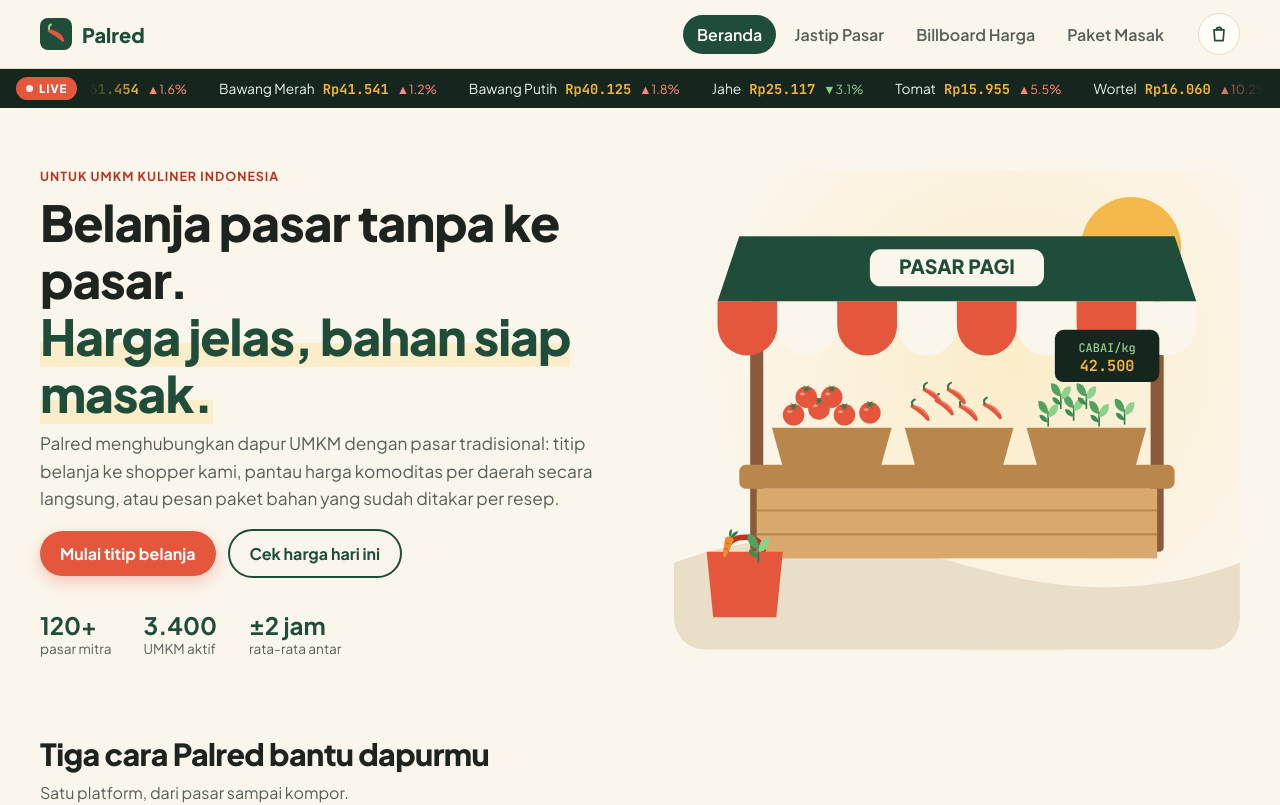
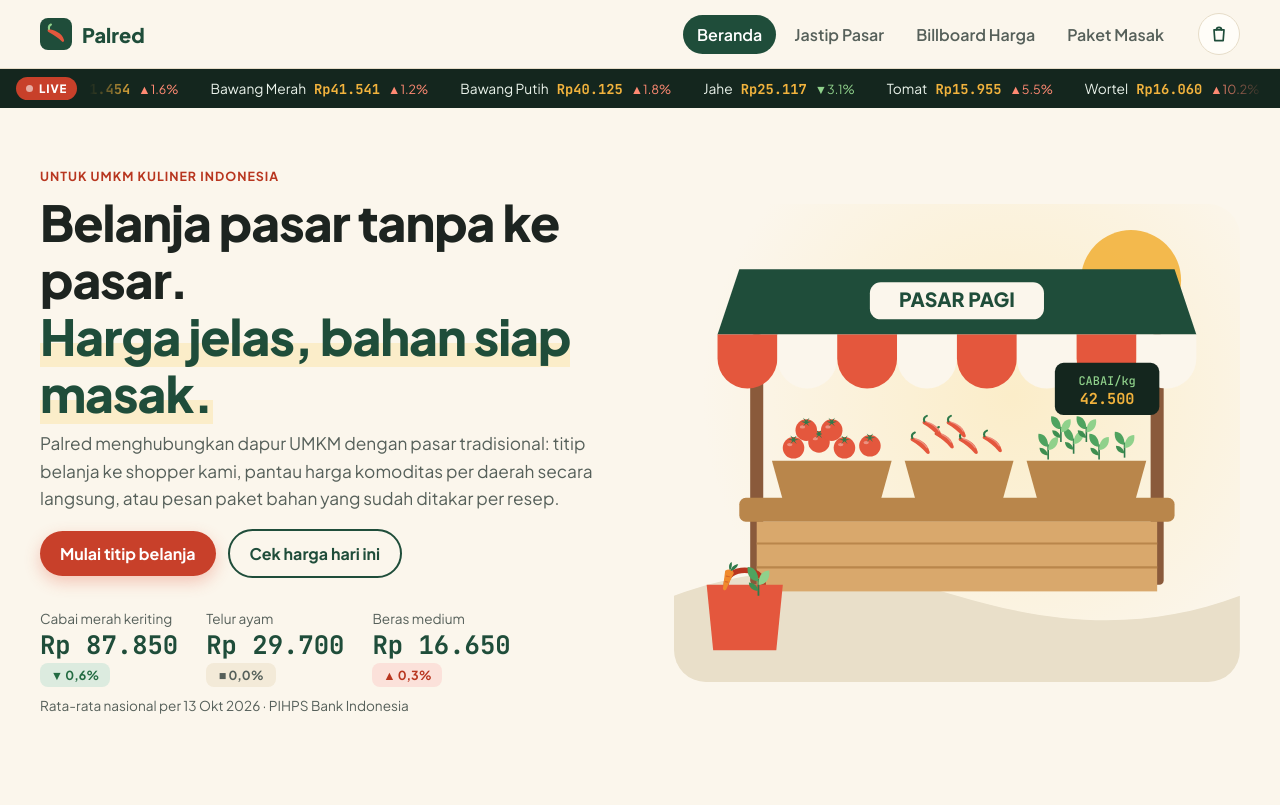
Before and after one commit to MikailMuh/Palred, a React (Vite) app: page / in a window 1280 px wide. Shown: the top 805 px of the page. Built offline with nearby package versions, Linux system fonts and the light colour scheme.

Commit message:
feat: enhance UI/UX and performance metrics, add HeroPrices component for displaying current prices

```diff
--- a/index.html
+++ b/index.html
@@ -5,7 +5,9 @@
     <meta name="viewport" content="width=device-width, initial-scale=1.0" />
     <link rel="icon" href="/favicon.svg" />
     <link rel="preconnect" href="https://fonts.googleapis.com" />
-    <link href="https://fonts.googleapis.com/css2?family=Plus+Jakarta+Sans:wght@400;500;600;700;800&family=JetBrains+Mono:wght@500;700&display=swap" rel="stylesheet" />
+    <link rel="preconnect" href="https://fonts.gstatic.com" crossorigin />
+    <link rel="preload" as="style" href="https://fonts.googleapis.com/css2?family=Plus+Jakarta+Sans:wght@400;500;600;700;800&family=JetBrains+Mono:wght@500;700&display=swap" onload="this.onload=null;this.rel='stylesheet'" />
+    <noscript><link rel="stylesheet" href="https://fonts.googleapis.com/css2?family=Plus+Jakarta+Sans:wght@400;500;600;700;800&family=JetBrains+Mono:wght@500;700&display=swap" /></noscript>
     <title>Palred — Pasar dalam genggaman</title>
   </head>
   <body>
--- /dev/null
+++ b/src/components/HeroPrices.jsx
@@ -0,0 +1,40 @@
+import { rupiah } from '../data.js'
+import { formatTanggal } from '../prices.js'
+
+const ITEMS = [
+  { key: 'cabai-merah-keriting', label: 'Cabai merah keriting' },
+  { key: 'telur-ayam', label: 'Telur ayam' },
+  { key: 'beras-medium-1', label: 'Beras medium' },
+]
+
+const persen = (n) => Math.abs(n).toLocaleString('id-ID', { minimumFractionDigits: 1, maximumFractionDigits: 1 })
+
+export default function HeroPrices({ pricing }) {
+  if (pricing.status === 'loading') return <p className="hero-prices muted small" role="status">Memuat harga hari ini…</p>
+  if (pricing.status !== 'ready') return <p className="hero-prices muted small">Harga hari ini belum bisa ditampilkan.</p>
+
+  return (
+    <div className="hero-prices">
+      <dl>
+        {ITEMS.map(({ key, label }) => {
+          const price = pricing.priceOf(key)
+          const diff = pricing.changeOf(key)
+          if (price == null) return null
+          const dir = diff > 0 ? 'up' : diff < 0 ? 'down' : 'flat'
+          return (
+            <div key={key}>
+              <dt>{label}</dt>
+              <dd>
+                <span className="price-now">{rupiah(price)}</span>
+                {diff != null && (
+                  <span className={`chip ${dir}`}>{diff > 0 ? '▲' : diff < 0 ? '▼' : '■'} {persen(diff)}%</span>
+                )}
+              </dd>
+            </div>
+          )
+        })}
+      </dl>
+      <p className="muted small no-m">Rata-rata nasional per {formatTanggal(pricing.date)} · PIHPS Bank Indonesia</p>
+    </div>
+  )
+}
--- a/src/pages/Home.jsx
+++ b/src/pages/Home.jsx
@@ -1,3 +1,4 @@
+import HeroPrices from '../components/HeroPrices.jsx'
 import { Billboard, Courier, Dish, HeroMarket, PackageBox, Produce } from '../components/Art.jsx'
 import { angka, commodities, recipes, rupiah } from '../data.js'
 import { usePricing } from '../pricing.js'
@@ -26,11 +27,7 @@
             <button className="btn primary" onClick={() => go('jastip')}>Mulai titip belanja</button>
             <button className="btn ghost" onClick={() => go('harga')}>Cek harga hari ini</button>
           </div>
-          <div className="stats">
-            <div><strong>120+</strong><span>pasar mitra</span></div>
-            <div><strong>3.400</strong><span>UMKM aktif</span></div>
-            <div><strong>±2 jam</strong><span>rata-rata antar</span></div>
-          </div>
+          <HeroPrices pricing={pricing} />
         </div>
         <div className="hero-art">
           <HeroMarket />
--- a/src/pages/Paket.jsx
+++ b/src/pages/Paket.jsx
@@ -56,12 +56,12 @@
       <div className="grid-3">
         {list.map((r) => (
           <article key={r.id} className="card recipe-card">
-            <button className="dish-wrap" onClick={() => setOpen(r)} aria-label={`Lihat paket ${r.name}`}>
+            <button className="dish-wrap" onClick={() => setOpen(r)} aria-label={`${r.level}, lihat paket ${r.name}`}>
               <Dish {...r.dish} />
               <span className="level">{r.level}</span>
             </button>
             <div className="recipe-meta">
-              <h3>{r.name}</h3>
+              <h2 className="card-title">{r.name}</h2>
               <p className="muted small">{r.origin} · {r.minutes} menit · {r.ingredients.length} bahan</p>
               <div className="ing-icons">
                 {r.ingredients.map((i) => <Produce key={i.name} type={i.icon} size={26} />)}
--- a/src/pricing.js
+++ b/src/pricing.js
@@ -1,5 +1,5 @@
 import { packPrice, retailPrice } from './data.js'
-import { referencePrice, usePriceData } from './prices.js'
+import { referencePrice, usePriceData, valueAt } from './prices.js'
 
 // provName kosong = rata-rata nasional. Satu hook dipakai Jastip, Paket Masak, dan Home supaya angkanya sama.
 export function usePricing(provName) {
@@ -12,5 +12,13 @@
 
   const retailFor = (recipe, portions) => (ready ? retailPrice(recipe, portions, priceOf) : null)
 
-  return { status: state.status, retry: state.retry, date: ready ? state.meta.latest : null, priceOf, refOf, packFor, retailFor }
+  // Selisih rata-rata nasional vs hari data sebelumnya, dalam persen. null kalau salah satu hari tidak ada datanya.
+  const changeOf = (key) => {
+    if (!ready || !state.meta.previous) return null
+    const now = valueAt(state.data, key, state.meta.latest, '')
+    const before = valueAt(state.data, key, state.meta.previous, '')
+    return now != null && before != null ? ((now - before) / before) * 100 : null
+  }
+
+  return { status: state.status, retry: state.retry, date: ready ? state.meta.latest : null, priceOf, refOf, packFor, retailFor, changeOf }
 }
--- a/src/styles.css
+++ b/src/styles.css
@@ -4,6 +4,7 @@
   --forest-soft: #dcebdf;
   --red: #e4573d;
   --red-dark: #b8361f;
+  --red-strong: #c8402a;
   --red-soft: #fbe1da;
   --yellow: #f2b33d;
   --yellow-soft: #fbedc9;
@@ -14,8 +15,8 @@
   --ink-2: #56605a;
   --line: #e6dcc8;
   --card: #fffdf8;
-  --up: #d9442b;
-  --down: #2f8a55;
+  --up: #b8361f;
+  --down: #236b42;
   --radius: 18px;
   --shadow: 0 1px 2px rgba(31, 77, 58, 0.06), 0 8px 24px rgba(31, 77, 58, 0.06);
   font-family: 'Plus Jakarta Sans', system-ui, sans-serif;
@@ -30,7 +31,7 @@
 h1, h2, h3 { line-height: 1.15; letter-spacing: -0.02em; margin: 0 0 0.5rem; }
 h1 { font-size: clamp(1.9rem, 4vw, 3.1rem); font-weight: 800; }
 h2 { font-size: clamp(1.35rem, 2.4vw, 1.9rem); font-weight: 800; }
-h3 { font-size: 1.1rem; font-weight: 700; }
+h3, .card-title { font-size: 1.1rem; font-weight: 700; }
 p { line-height: 1.6; margin: 0 0 1rem; }
 :focus-visible { outline: 3px solid var(--yellow); outline-offset: 2px; border-radius: 8px; }
 
@@ -64,7 +65,7 @@
   padding: 12px 20px; border-radius: 999px; font-weight: 700; transition: transform 0.15s, background 0.15s, box-shadow 0.15s;
 }
 .btn:active { transform: translateY(1px); }
-.btn.primary { background: var(--red); color: #fff; box-shadow: 0 6px 16px rgba(228, 87, 61, 0.3); }
+.btn.primary { background: var(--red-strong); color: #fff; box-shadow: 0 6px 16px rgba(228, 87, 61, 0.3); }
 .btn.primary:hover { background: var(--red-dark); }
 .btn.primary:disabled { background: #ccc; box-shadow: none; cursor: not-allowed; }
 .btn.ghost { border: 2px solid var(--forest); color: var(--forest); }
@@ -84,7 +85,7 @@
 .nav button:hover { color: var(--forest); background: var(--cream-2); }
 .nav button.active { background: var(--forest); color: #fff; }
 .cart-btn { position: relative; width: 42px; height: 42px; border-radius: 50%; display: grid; place-items: center; background: var(--card); border: 1px solid var(--line); color: var(--forest); flex-shrink: 0; }
-.badge { position: absolute; top: -4px; right: -4px; min-width: 20px; height: 20px; padding: 0 5px; border-radius: 999px; background: var(--red); color: #fff; font-size: 0.72rem; font-weight: 800; display: grid; place-items: center; }
+.badge { position: absolute; top: -4px; right: -4px; min-width: 20px; height: 20px; padding: 0 5px; border-radius: 999px; background: var(--red-strong); color: #fff; font-size: 0.72rem; font-weight: 800; display: grid; place-items: center; }
 
 /* ticker */
 .ticker { display: flex; align-items: center; gap: 12px; background: var(--forest-2); color: #e9f2ea; padding: 8px 16px; overflow: hidden; }
@@ -97,16 +98,18 @@
 .tick i.up { color: #ff8a73; }
 .tick i.down { color: var(--leaf); }
 @keyframes marquee { to { transform: translateX(-50%); } }
-.live-pill { display: inline-flex; align-items: center; gap: 6px; padding: 4px 10px; border-radius: 999px; background: var(--red); color: #fff; font-size: 0.72rem; font-weight: 800; letter-spacing: 0.08em; flex-shrink: 0; }
+.live-pill { display: inline-flex; align-items: center; gap: 6px; padding: 4px 10px; border-radius: 999px; background: var(--red-strong); color: #fff; font-size: 0.72rem; font-weight: 800; letter-spacing: 0.08em; flex-shrink: 0; }
 .dot { width: 7px; height: 7px; border-radius: 50%; background: #fff; animation: blink 1.2s infinite; }
 @keyframes blink { 50% { opacity: 0.25; } }
 
 /* hero */
 .hero { display: grid; grid-template-columns: 1.05fr 1fr; gap: 40px; align-items: center; padding: 56px 0 24px; }
-.stats { display: flex; gap: 32px; margin-top: 32px; flex-wrap: wrap; }
-.stats div { display: grid; }
-.stats strong { font-size: 1.5rem; color: var(--forest); }
-.stats span { color: var(--ink-2); font-size: 0.85rem; }
+.hero-prices { margin-top: 32px; min-height: 112px; }
+.hero-prices dl { display: flex; gap: 28px; flex-wrap: wrap; margin: 0 0 8px; }
+.hero-prices dl div { display: grid; gap: 4px; }
+.hero-prices dt { color: var(--ink-2); font-size: 0.85rem; }
+.hero-prices dd { margin: 0; display: grid; gap: 4px; justify-items: start; }
+.hero-prices .price-now { font-family: 'JetBrains Mono', monospace; font-weight: 800; font-size: 1.6rem; line-height: 1.1; color: var(--forest); }
 .hero-art { background: radial-gradient(circle at 60% 40%, var(--yellow-soft), transparent 70%); border-radius: 32px; overflow: hidden; }
 
 /* kartu */
@@ -128,6 +131,7 @@
 .chip { font-size: 0.78rem; font-weight: 700; padding: 4px 8px; border-radius: 8px; min-width: 70px; text-align: center; }
 .chip.up { color: var(--up); background: var(--red-soft); }
 .chip.down { color: var(--down); background: var(--forest-soft); }
+.chip.flat { color: var(--ink-2); background: var(--cream-2); }
 
 .steps { list-style: none; padding: 0; margin: 0; display: grid; grid-template-columns: repeat(4, 1fr); gap: 20px; }
 .steps li { background: var(--card); border: 1px solid var(--line); border-radius: var(--radius); padding: 22px; }
@@ -229,7 +233,7 @@
 .b-name { display: flex; align-items: center; gap: 10px; font-weight: 500; font-size: 0.92rem; color: #c3d6c9; }
 .b-name small { color: #7f9a8a; font-weight: 400; margin-left: 4px; }
 .led { font-family: 'JetBrains Mono', monospace; font-weight: 800; font-size: 1.6rem; line-height: 1.1; color: var(--yellow); }
-.led small, .big-price small { font-size: 0.8rem; font-weight: 600; margin-right: 4px; opacity: 0.75; }
+.led small { font-size: 0.8rem; font-weight: 600; margin-right: 4px; opacity: 0.75; }
 .delta { font-family: 'JetBrains Mono', monospace; font-size: 0.9rem; font-weight: 700; }
 .delta.up { color: #ff8a73; }
 .delta.down { color: var(--leaf); }
@@ -245,10 +249,12 @@
 .board-field { display: grid; gap: 4px; color: #9fb8a8; }
 .board-select { background: #0d1a14; border: 1px solid #2d4a3c; color: #fff; padding: 10px 14px; border-radius: 10px; width: 100%; min-height: 44px; }
 .variant-chips { margin-top: 14px; }
-.bars-scroll { max-height: 420px; overflow-y: auto; padding-right: 6px; }
+.page-loading { min-height: 100vh; padding-top: 48px; color: var(--ink-2); }
+.board-skeleton { min-height: 720px; border-radius: 22px; background: var(--cream-2); display: grid; place-items: start center; padding-top: 48px; color: var(--ink-2); }
+.bars-more { margin-top: 12px; min-height: 44px; }
 .board-empty { padding: 30px; text-align: center; color: #7f9a8a; }
 .big-price { font-size: 2.8rem; line-height: 1.1; font-weight: 800; color: var(--forest); margin: 16px 0 6px; }
-.big-price small { font-size: 0.9rem; color: var(--ink-2); }
+.big-price small { font-size: 0.9rem; font-weight: 600; margin-right: 4px; color: var(--ink-2); }
 .spark-lg { background: var(--forest-2); border-radius: 12px; padding: 12px; margin-bottom: 10px; }
 .spark-lg svg { width: 100%; height: auto; }
 .bars { list-style: none; padding: 0; margin: 14px 0 0; display: grid; gap: 10px; }
@@ -300,7 +306,10 @@
 }
 @media (max-width: 680px) {
   .topbar-inner { height: auto; padding: 10px 0; flex-wrap: wrap; gap: 10px; }
-  .nav { order: 3; width: 100%; margin-left: 0; }
+  .nav { order: 3; width: 100%; margin-left: 0; display: grid; grid-template-columns: repeat(4, 1fr); gap: 2px; overflow: visible; }
+  .nav button { padding: 6px 4px; min-height: 44px; font-size: 0.82rem; line-height: 1.2; text-align: center; white-space: normal; }
+  .hero-art .art { height: 200px; }
+  .board-skeleton { min-height: 560px; }
   .cart-btn { margin-left: auto; }
   .features, .grid-3, .steps, .market-grid, .catalog, .form-grid { grid-template-columns: 1fr; }
   .board { padding: 14px; border-width: 4px; }
```
Also changed, not shown: src/App.jsx (+9 -6 lines), src/pages/Harga.jsx (+11 -3 lines), 1 other file (tests, documents, lock files or other folders).
